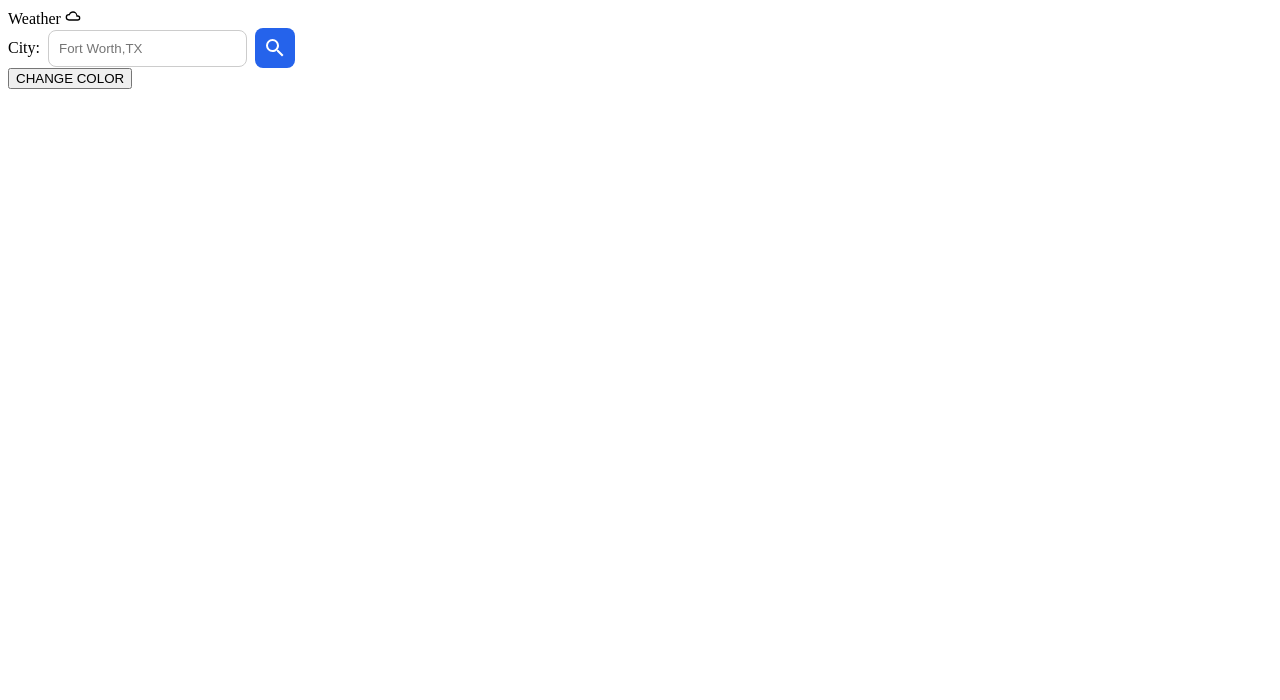
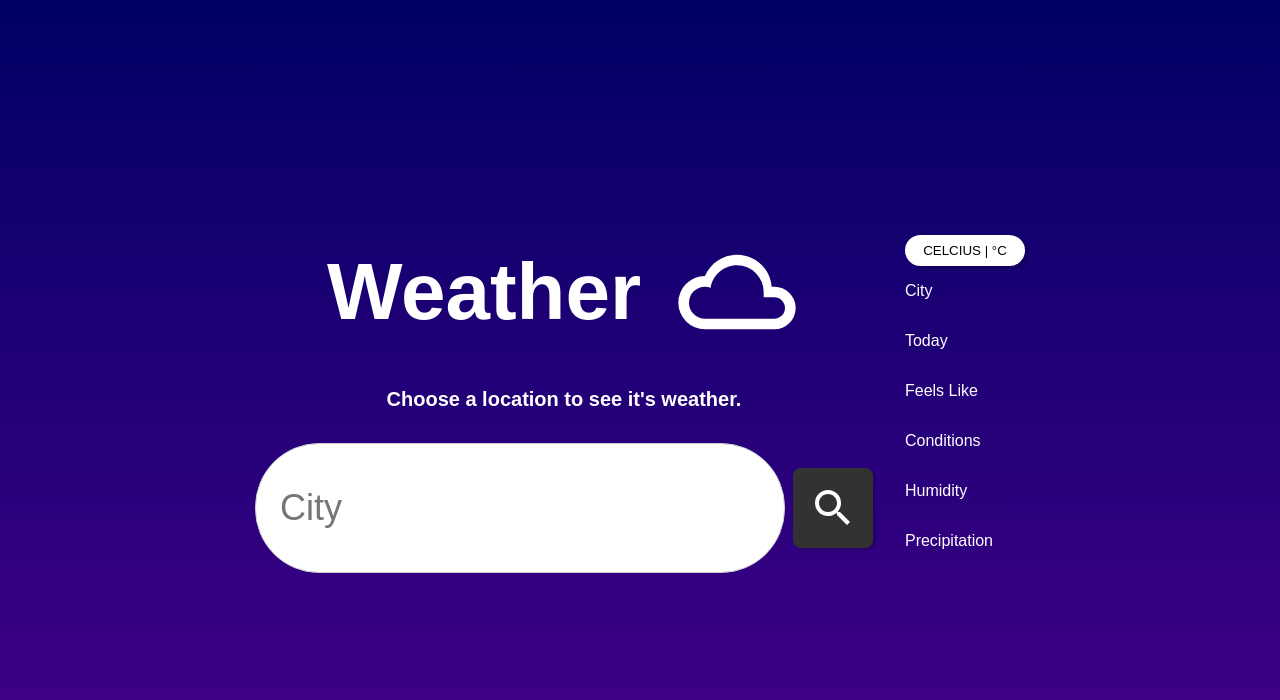
Before and after one commit to josegael07/Weather-App, a website built with webpack: page src/index.html in a window 1280 px wide. Built offline with nearby package versions, Linux system fonts and the light colour scheme; no server answers.

Commit message:
Weather app completed

```diff
--- a/src/city.ts
+++ b/src/city.ts
@@ -37,6 +37,8 @@ async function getWeather(location: string): Promise<City | undefined> {
         // Actual data
         const data = await response.json();
 
+        console.log(data);
+
         return processWeather(data);
 
     } catch (e) {
@@ -62,9 +64,9 @@ function processWeather(weatherData: any): City {
     const city: City = {
         cityName: weatherData.resolvedAddress,
         currentWeather: weatherData.currentConditions.temp,
-        feelsLike: weatherData.currentConditions.feelsLike,
+        feelsLike: weatherData.currentConditions.feelslike,
         conditions: weatherData.currentConditions.conditions,
-        precip: weatherData.currentConditions.feelsLike,
+        precip: weatherData.currentConditions.precip,
         humidity: weatherData.currentConditions.humidity,
         days: forecasts
     };
--- a/src/index.html
+++ b/src/index.html
@@ -1,25 +1,41 @@
 <!DOCTYPE html>
 <html lang="en">
+
 <head>
     <meta charset="UTF-8">
     <meta name="viewport" content="width=device-width, initial-scale=1.0">
     <title>Document</title>
 </head>
+
 <body>
 
-    <div>
+    <div class="content">
         <div class="get-info">
 
-            <div class="weather-app">Weather <svg id="cloud" xmlns="http://www.w3.org/2000/svg" viewBox="0 0 24 24"><title>weather-cloudy</title><path d="M6,19A5,5 0 0,1 1,14A5,5 0 0,1 6,9C7,6.65 9.3,5 12,5C15.43,5 18.24,7.66 18.5,11.03L19,11A4,4 0 0,1 23,15A4,4 0 0,1 19,19H6M19,13H17V12A5,5 0 0,0 12,7C9.5,7 7.45,8.82 7.06,11.19C6.73,11.07 6.37,11 6,11A3,3 0 0,0 3,14A3,3 0 0,0 6,17H19A2,2 0 0,0 21,15A2,2 0 0,0 19,13Z" /></svg></div>
+            <div class="weather-app">
+                <div class="text">Weather</div>
+                <svg id="cloud" xmlns="http://www.w3.org/2000/svg" viewBox="0 0 24 24">
+                    <title>weather-cloudy</title>
+                    <path
+                        d="M6,19A5,5 0 0,1 1,14A5,5 0 0,1 6,9C7,6.65 9.3,5 12,5C15.43,5 18.24,7.66 18.5,11.03L19,11A4,4 0 0,1 23,15A4,4 0 0,1 19,19H6M19,13H17V12A5,5 0 0,0 12,7C9.5,7 7.45,8.82 7.06,11.19C6.73,11.07 6.37,11 6,11A3,3 0 0,0 3,14A3,3 0 0,0 6,17H19A2,2 0 0,0 21,15A2,2 0 0,0 19,13Z" />
+                </svg>
+            </div>
+
+            <div class="choose">
+                Choose a location to see it's weather.
+            </div>
 
             <div class="form">
                 <form id="city">
                     <div class="form-row">
-                        <label for="cityName">City:</label>
-                        <input id="cityName" type="text" placeholder="Fort Worth,TX" required>
+                        <input id="cityName" type="text" placeholder="City" required>
 
                         <button id="enter">
-                            <svg xmlns="http://www.w3.org/2000/svg" viewBox="0 0 24 24"><title>magnify</title><path d="M9.5,3A6.5,6.5 0 0,1 16,9.5C16,11.11 15.41,12.59 14.44,13.73L14.71,14H15.5L20.5,19L19,20.5L14,15.5V14.71L13.73,14.44C12.59,15.41 11.11,16 9.5,16A6.5,6.5 0 0,1 3,9.5A6.5,6.5 0 0,1 9.5,3M9.5,5C7,5 5,7 5,9.5C5,12 7,14 9.5,14C12,14 14,12 14,9.5C14,7 12,5 9.5,5Z" /></svg>
+                            <svg xmlns="http://www.w3.org/2000/svg" viewBox="0 0 24 24">
+                                <title>magnify</title>
+                                <path
+                                    d="M9.5,3A6.5,6.5 0 0,1 16,9.5C16,11.11 15.41,12.59 14.44,13.73L14.71,14H15.5L20.5,19L19,20.5L14,15.5V14.71L13.73,14.44C12.59,15.41 11.11,16 9.5,16A6.5,6.5 0 0,1 3,9.5A6.5,6.5 0 0,1 9.5,3M9.5,5C7,5 5,7 5,9.5C5,12 7,14 9.5,14C12,14 14,12 14,9.5C14,7 12,5 9.5,5Z" />
+                            </svg>
                         </button>
                     </div>
                 </form>
@@ -28,15 +44,43 @@
         </div>
 
         <div class="info-display">
-            <button id="toggle-measurement">CHANGE COLOR</button>
+            <button id="toggle-measurement">CELCIUS | °C</button>
 
-            <div class="city"></div>
-            <div class="conditions"></div>
-            <div class="temp"></div>
-            <div class="humidity"></div>
+            <div class="selections">
+                <div class="city desc">City</div>
+                <div class="reponse" id="city-name"></div>
+            </div>
+
+            <div class="selections">
+                <div class="today desc">Today</div>
+                <div class="reponse celcius" id="today"></div>
+            </div>
+
+            <div class="selections">
+                <div class="feel desc">Feels Like</div>
+                <div class="reponse celcius" id="feeling"></div>
+            </div>
+
+            <div class="selections">
+                <div class="conditions desc">Conditions</div>
+                <div class="reponse" id="conditions"></div>
+            </div>
+
+            <div class="selections">
+                <div class="humidity desc">Humidity</div>
+                <div class="reponse" id="humidity"></div>
+            </div>
+
+            <div class="selections">
+                <div class="precip desc">Precipitation</div>
+                <div class="reponse" id="precipitation"></div>
+            </div>
         </div>
 
     </div>
 
+    <!--    CAN MAKE LIST WITH REST OF 2 WEEKS  -->
+
 </body>
+
 </html>
--- a/src/index.ts
+++ b/src/index.ts
@@ -1,3 +1,74 @@
 import { getWeather, type City } from "./city";
 
-let city: Promise<City | undefined> = getWeather("Austin, TX");
+let currentUnit: "celsius" | "fahrenheit" = "celsius";
+let currentCity: City | undefined;
+
+
+// displays
+const nameDisplay = document.getElementById("city-name") as HTMLDivElement;
+const todayDisplay = document.getElementById("today") as HTMLDivElement;
+const feelingDisplay = document.getElementById("feeling") as HTMLDivElement;
+const condsDisplay = document.getElementById("conditions") as HTMLDivElement;
+const humidityDisplay = document.getElementById("humidity") as HTMLDivElement;
+const precipDisplay = document.getElementById("precipitation") as HTMLDivElement;
+
+// buttons
+const enterBtn = document.getElementById("enter") as HTMLButtonElement;
+const measureBtn = document.getElementById("toggle-measurement") as HTMLButtonElement;
+
+// input
+const cityInput = document.getElementById("cityName") as HTMLInputElement;
+
+enterBtn.addEventListener("click", async (event) => {
+    event.preventDefault();
+
+    const inputedCity = cityInput.value.trim();
+    console.log(inputedCity);
+
+    if (!inputedCity) return;
+
+    const city: City | undefined = await getWeather(inputedCity);
+
+    if (!city) return;
+
+    currentCity = city;
+    displayWeather(city);
+
+    nameDisplay.textContent = city.cityName;
+    condsDisplay.textContent = city.conditions;
+    humidityDisplay.textContent = `${city.humidity}%`;
+    precipDisplay.textContent = `${city.precip} mm`;
+});
+
+
+measureBtn.addEventListener("click", () => {
+    currentUnit = currentUnit === "celsius" ? "fahrenheit" : "celsius";
+
+    if (currentCity) {
+        displayWeather(currentCity);
+    }
+});
+
+function displayWeather(city: City): void {
+    let currentTemp: number= city.currentWeather;
+    let feelsLikeTemp : number = +city.feelsLike;
+    let unit = "°C";
+
+    if (currentUnit === "fahrenheit") {
+        currentTemp = conversion(currentTemp, "fahrenheit");
+        feelsLikeTemp = conversion(feelsLikeTemp, "fahrenheit");
+        unit = "°F";
+    }
+
+    todayDisplay.innerText = currentTemp + " " + unit;
+    feelingDisplay.innerText = feelsLikeTemp + " " + unit;
+}
+
+
+function conversion(temp: number, type: string): number {
+    if (type === "fahrenheit") {
+        return (temp * 9) / 5 + 32;
+    } else {
+        return ((temp - 32) * 5) / 9;
+    }
+}
--- a/src/styles.css
+++ b/src/styles.css
@@ -1,4 +1,53 @@
+/* Standard top-to-bottom */
+.gradient-vertical {
+    background: linear-gradient(blue, purple);
+  }
 
+  /* Left-to-right */
+  .gradient-horizontal {
+    background: linear-gradient(to right, #ff8a00, #e52e71);
+  }
+
+  /* Diagonal angle */
+  .gradient-angled {
+    background: linear-gradient(45deg, red, blue);
+  }
+
+
+* {
+    padding: 0;
+    margin: 0;
+    color: white;
+    font-family: 'Outfit', sans-serif;
+}
+
+body,
+html {
+    height: 100%;
+}
+
+body {
+    display: flex;
+    justify-content: center;
+    align-items: center;
+    background: linear-gradient(rgb(0, 0, 100), rgb(70, 0, 140));
+}
+
+.content {
+    display: flex;
+    padding: 2rem;
+    gap: 2rem;
+}
+
+/*  Left   */
+.get-info {
+    display: flex;
+    flex-direction: column;
+    gap: 2rem;
+}
+
+
+/*  BOTTOM LEFT  */
 .form-row {
     display: flex;
     align-items: center;
@@ -9,31 +58,96 @@
     display: flex;
     align-items: center;
     justify-content: center;
-    width: 40px;
-    height: 40px;
+    width: 5rem;
+    height: 5rem;
     padding: 8px;
     border: none;
     border-radius: 8px;
-    background-color: #2563eb;
+    background: rgb(50, 50, 50);
     cursor: pointer;
+    box-shadow: 3px 2px 3px rgba(0, 0, 0, .2);
 }
 
 #enter svg {
-    width: 24px;
-    height: 24px;
+    width: 3rem;
+    height: 3rem;
     fill: white;
 }
 
 #enter:hover {
-    background-color: #1d4ed8;
+    background-color: rgb(55, 55, 55);
+    box-shadow: none;
+}
+
+
+/*  TOP LEFT  */
+.weather-app{
+    font-size: 5rem;
+    font-weight: 700;
+    display: flex;
+    justify-content: center;
+    justify-content: center;
+    gap: 2rem;
+}
+
+.weather-app > .text {
+    display: flex;
+    align-items: center;
 }
 
 #cityName {
-    padding: 10px;
+    height: 8rem;
+    width: 30rem;
+    color: black;
+    font-size: 2.25rem;
     border: 1px solid #ccc;
-    border-radius: 8px;
+    border-radius: 4rem;
+    padding: 0rem 1.5rem;
 }
 
 #cloud{
-    width: 1rem;
+    width: 8rem;
+    fill: white;
 }
+
+.choose{
+    font-weight: 700;
+    font-size: 1.25rem;
+    text-align: center;
+}
+
+/*  RIGHT   */
+.info-display{
+    display: flex;
+    flex-direction: column;
+    font-weight: 500;
+    justify-content: center;
+}
+
+.selections{
+    display: flex;
+    gap: 2rem;
+    padding: 1rem 0;
+}
+
+.reponse{
+    text-align: right;
+}
+
+#toggle-measurement{
+    background-color: white;
+    color: black;
+    border: none;
+    border-radius: 16px;
+    padding: .5rem;
+    box-shadow: 3px 2px 3px rgba(0, 0, 0, .2);
+}
+
+#toggle-measurement:active{
+    background-color: black;
+    color: white;
+    box-shadow: none;
+}
+.sep {
+    justify-content: center;
+}
```
